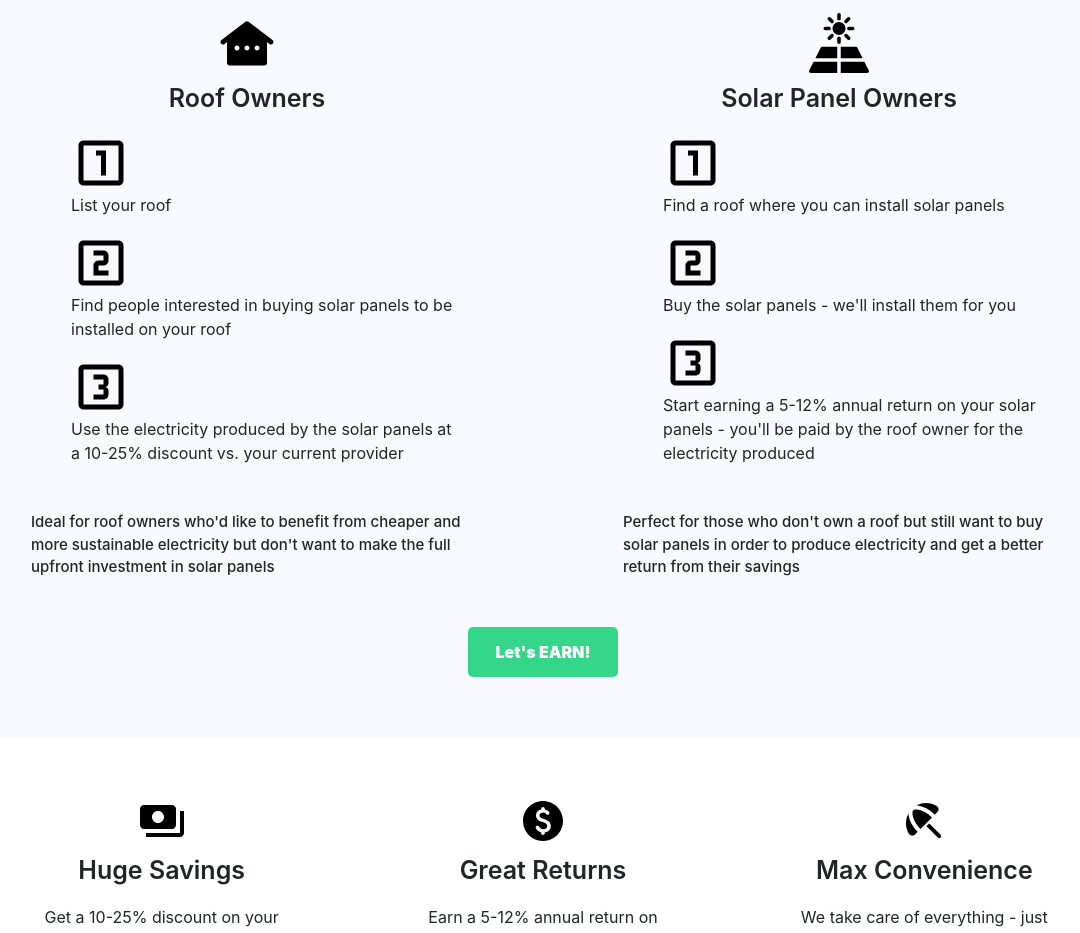
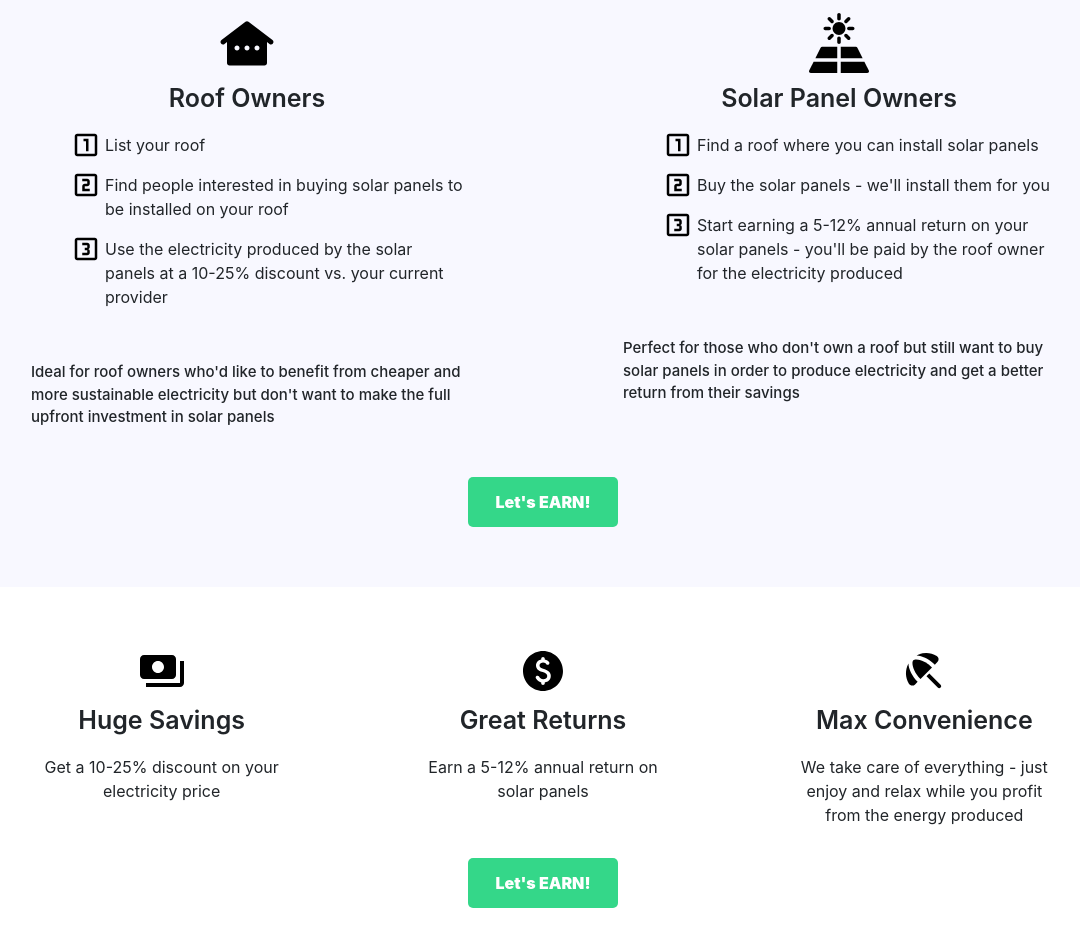
Before and after one commit to goncalog/soli, a React app in the folder frontend/: page / in a window 1280 px wide. Shown: the part 940-1873 px from the top of the page, without its empty margins (97-1177 px from the left). Built offline with nearby package versions, Linux system fonts and the light colour scheme; no server answers.

Commit message:
update Home's style (add icons to How it works' OrderedList)

```diff
--- a/frontend/src/css/Home.css
+++ b/frontend/src/css/Home.css
@@ -42,15 +42,26 @@
     font-size: 25px;
 }
 
+.howitworks-container .grid .ordered-list-item {
+    display: flex;
+}
+
+.howitworks-container .grid .ordered-list {
+    text-align: left;
+}
+
 .howitworks-container .grid .secondary-headline {
     text-align: left;
-    padding-top: 30px;
+    padding-top: 20px;
     font-size: 15px;
     line-height: 22.5px;
 }
 
-.howitworks-container .grid .ordered-list {
-    text-align: left;
+.howitworks-container .grid .ordered-list .image {
+    height: 30px;
+    padding-right: 4px;
+    position: relative;
+    top: -3px;
 }
 
 .benefits-container {
```
